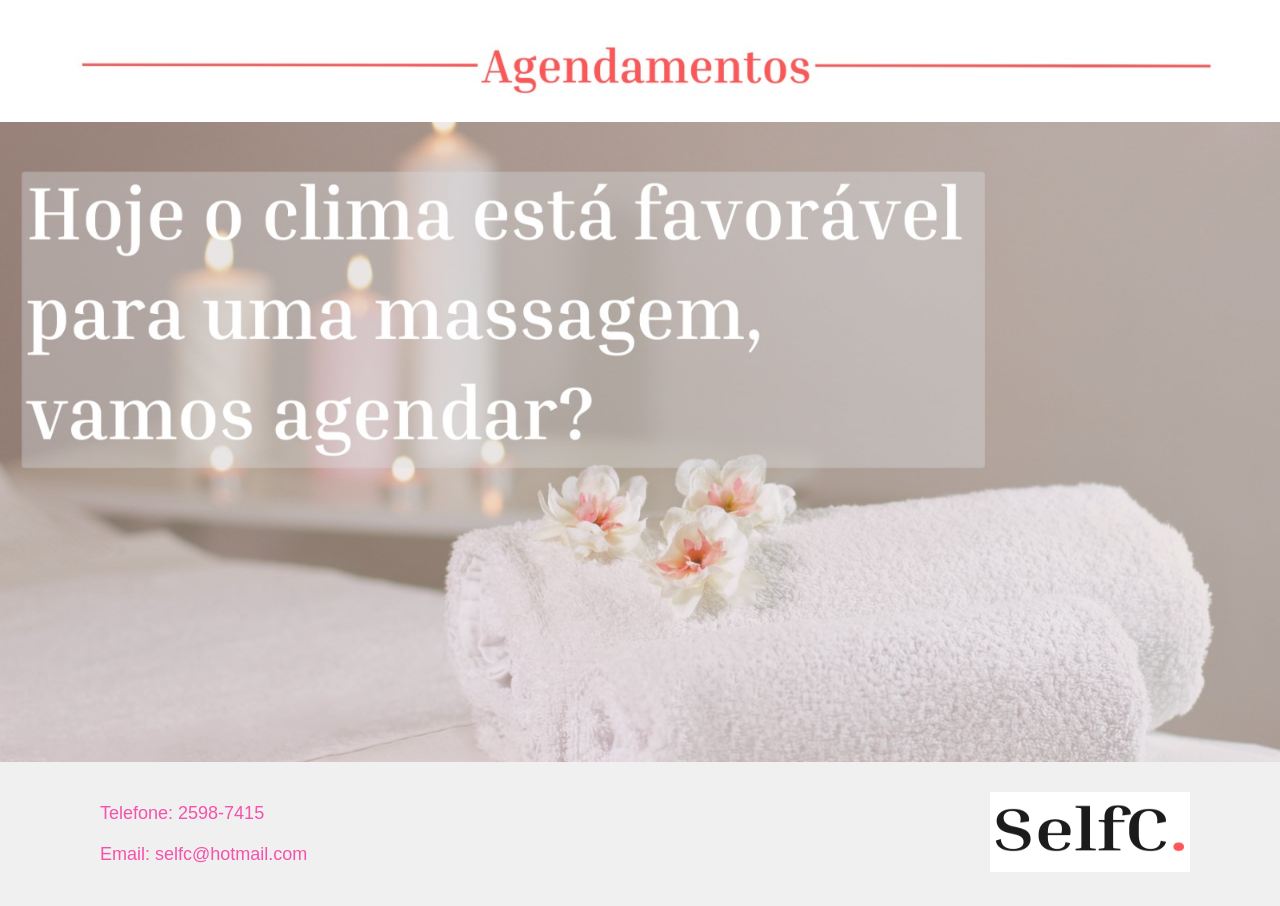
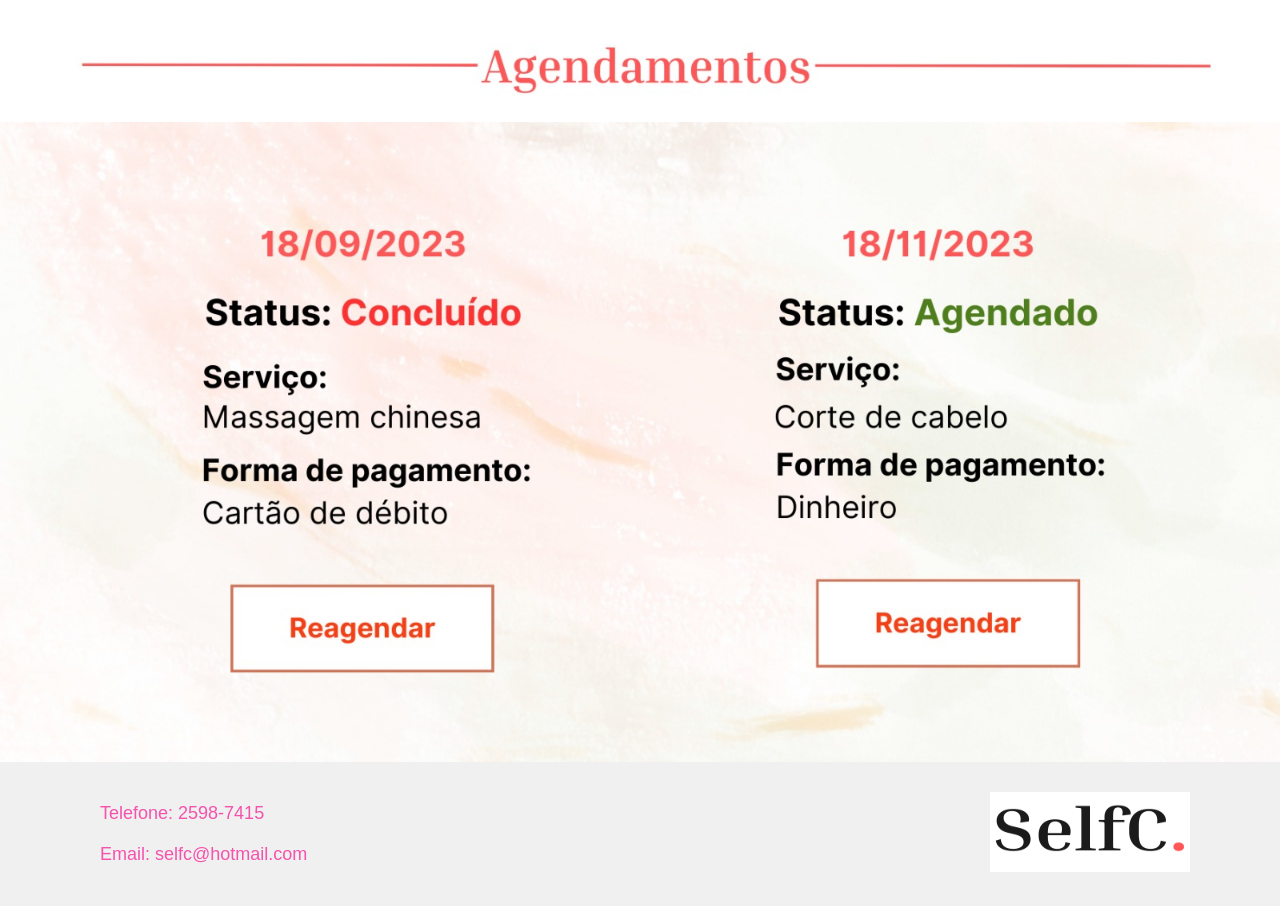
Before and after one commit to lakemi26/CP---RWD, a React (Create React App) app: page /PagClie in a window 1280 px wide. Shown: the part 740-1646 px from the top of the page. Built offline with nearby package versions, Linux system fonts and the light colour scheme.

Commit message:
Update Banner2.js

```diff
--- a/src/components/Banner2.js
+++ b/src/components/Banner2.js
@@ -5,7 +5,7 @@ import './Banner.css';
 function Banner2() {
   return (
     <div className='hero-container'>
-      <img src='/images/BannerLogin.jpeg' alt="Logo" className="Banner" />
+      <img src='/images/BannerMassa.jpeg' alt="Logo" className="Banner" />
     </div>
   );
 }
```
